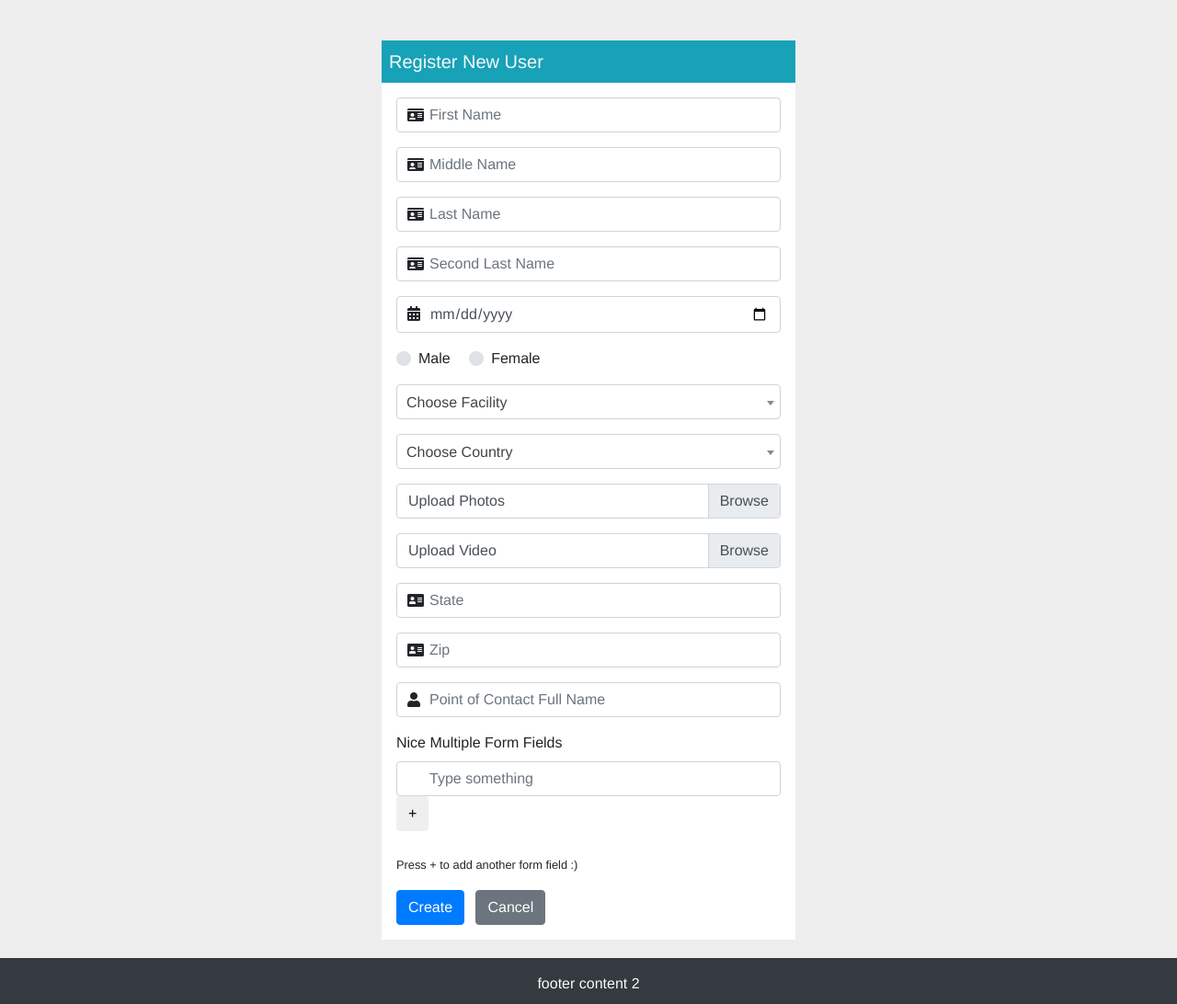
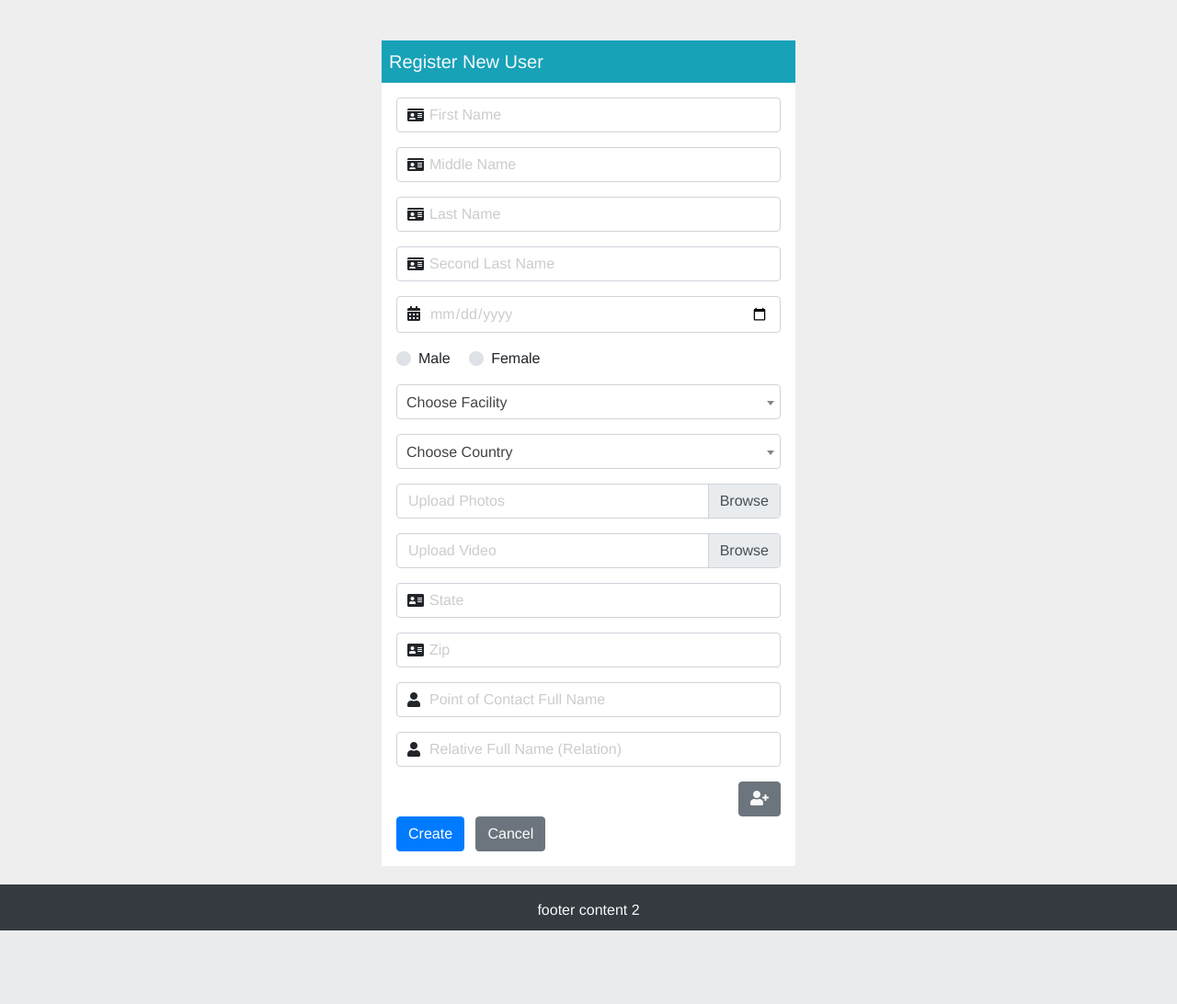
Before and after one commit to weirdaze/reunite, a PHP site: page /add_user.php in a window 1280 px wide. Shown: the part 100-1192 px from the top of the page at 92% size. After the commit the page ends 1112 px from the top, so only its background shows below. Run offline with PHP 8.4, Linux system fonts and the light colour scheme; the visitor is signed in with stand-in values (Sample User, id 1); data that the repository does not hold is empty; some libraries are stand-ins or nearby versions.

Commit message:
add_user updates

```diff
--- a/add_user.php
+++ b/add_user.php
@@ -14,7 +14,7 @@
 	$result = mysqli_query($db,$sql);
 
 ?>
-<form class="formBox pb-3" method="post" action="create_facility.php">
+<form class="formBox pb-3" method="post" action="processadduser.php">
 	<div class="bg-info text-light p-2 mb-3 lead">Register New User</div>
 	<div class="form-group mx-3">
 		<div class="input-icon"><i class="fa fa-id-card"></i></div>
@@ -34,21 +34,21 @@
 	</div>
     <div class="form-group mx-3">
     	<div class="input-icon"><i class="fa fa-calendar-alt"></i></div>
-		<input class="form-control mb-2" type="date" name="dob" placeholder="Date of Birth" required>
+		<input class="form-control mb-2 placeholder" type="date" name="dob" required>
 	</div>
 	<div class="form-group mx-3">
 		<div class="custom-control custom-radio custom-control-inline">
-			<input type="radio" id="sex_1" name="sex" class="custom-control-input" value="m">
+			<input type="radio" id="sex_1" name="sex" class="custom-control-input" value="m" required>
 			<label class="custom-control-label" for="sex_1">Male</label>
 		</div>
 		<div class="custom-control custom-radio custom-control-inline">
-			<input type="radio" id="sex_2" name="sex" class="custom-control-input" value="f">
+			<input type="radio" id="sex_2" name="sex" class="custom-control-input" value="f" required>
 			<label class="custom-control-label" for="sex_2">Female</label>
 		</div>
 	</div>
 	<div class="form-group mx-3">
 		<select class="custom-select form-control mb-2" name="current_facility" required>
-			<option value=""><div class="input-icon">Choose Facility</option>
+			<option value="">Choose Facility</option>
 			<?php
 			    while($row = $result->fetch_assoc()) {
 	        		echo '<option value="'.$row['FacilityNumber'].'">'.$row['FacilityName'].' ('.$row['city'].', '.$row['state'].')</option>';
@@ -68,9 +68,9 @@
 	<div class="form-group mx-3">
 		<div class="input-group">
 			<div class="custom-file">
-	       		<input class="custom-file-input mb-2" type="file" id="photo" name="photo" accept="image/*" multiple/>
+	       		<input class="custom-file-input mb-2" type="file" id="photo" name="photo" accept="image/*"/>
+	       		<label class="custom-file-label placeholder" for="photo">Upload Photos</label>
 	       		<input type="hidden" name="photos">
-	       		<label class="custom-file-label" for="photo">Upload Photos</label>
 	        </div>
         </div>
         <div id="imgThumbnails">
@@ -81,7 +81,7 @@
 		<div class="input-group">
 			<div class="custom-file">
 	       		<input class="custom-file-input mb-2" type="file" id="video" name="video" accept="video/*"/>
-	       		<label class="custom-file-label" for="photo">Upload Video</label>
+	       		<label class="custom-file-label placeholder" for="photo">Upload Video</label>
 	        </div>
         </div>
 	</div>
@@ -97,32 +97,30 @@
 		<div class="input-icon"><i class="fa fa-user"></i></div>
 		<input class="form-control mb-2" type="text" name="poc" placeholder="Point of Contact Full Name">
 	</div>
-    <div class="form-group mx-3">
-		<input type="hidden" name="count" value="1" />
-    	<div class="control-group" id="fields">
-        	<label class="control-label" for="field1">Nice Multiple Form Fields</label>
-        	<div class="controls" id="profs">
-            	<div class="input-append">
-                	<div id="field">
-                		<input autocomplete="off" class="form-control" id="field1" name="prof1" type="text" placeholder="Type something" data-items="8"/>
-                		<button id="b1" class="btn add-more" type="button">+</button>
-                	</div>
-            	</div>
-        	<br>
-        	<small>Press + to add another form field :)</small>
-        	</div>
-    	</div>
+	<div class="form-group mx-3">
+		<div class="input-icon"><i class="fa fa-user"></i></div>
+		<input class="form-control mb-2" type="text" name="rel1" placeholder="Relative Full Name (Relation)">
 	</div>
-	<input class="btn btn-primary ml-3 mr-2" type="submit" value="Create">
+	<div class="d-flex align-items-center justify-content-end">
+		<a id="removeRelative" class="btn btn-danger mr-2 text-light hidden" data-toggle="tooltip" data-title="Remove Relative"><i class="fa fa-user-times"></i></a>
+		<a id="addRelative" class="btn btn-secondary mr-3 text-light" data-toggle="tooltip" data-title="Add Relative"><i class="fa fa-user-plus"></i></a>
+	</div>
+	<input class="btn btn-primary ml-3 mr-2" type="submit" name="submit" value="Create">
 	<a href="admintools.php?clear_temp=1" class="btn btn-secondary">Cancel</a>
 </form>
 <script>
 	$(document).ready(function(){
 		$(".custom-select").select2();
 
+		$("#addRelative, #removeRelative").tooltip();
+
+		$("input[name='dob']").change(function(){
+			$(this).removeClass("placeholder");
+		});
 		$("#photo").change(function(){
 		    var img = new FormData();
 		    img.append("image",$(this).get(0).files[0]);
+		    var filename = $(this).get(0).files[0].name;
 		    /*console.log($(this).get(0).files[0]);*/
 		    $("#imgThumbnails").append("<i class='fa fa-spinner fa-spin fa-lg'></i>");
 		    $.ajax({
@@ -134,37 +132,34 @@
 		    	success: function(data){
 		    		$("#imgThumbnails").find("i").remove();
 		    		$("#imgThumbnails").append(data);
+		    		var photoLabel = $("#photo").next(".custom-file-label");
+		    		var newText = photoLabel.text();
+		    		newText == "Upload Photos" ? newText = filename : newText = newText + "," + filename;
+		    		photoLabel.removeClass("placeholder").text(newText);
+		    		$("#photos").val(newText);
 		    	}
 		    });
 		});
 
 		$("#video").change(function(){
-			$(this).next(".custom-file-label").text($(this).get(0).files[0].name);
+			$(this).next(".custom-file-label").removeClass("placeholder").text($(this).get(0).files[0].name);
 		});
 
-	    var next = 1;
-	    $(".add-more").click(function(e){
-	        e.preventDefault();
-	        var addto = "#field" + next;
-	        var addRemove = "#field" + (next);
-	        next = next + 1;
-	        var newIn = '<input autocomplete="off" class="input form-control" id="field' + next + '" name="field' + next + '" type="text">';
-	        var newInput = $(newIn);
-	        var removeBtn = '<button id="remove' + (next - 1) + '" class="btn btn-danger remove-me" >-</button></div><div id="field">';
-	        var removeButton = $(removeBtn);
-	        $(addto).after(newInput);
-	        $(addRemove).after(removeButton);
-	        $("#field" + next).attr('data-source',$(addto).attr('data-source'));
-	        $("#count").val(next);
+		var count = 1;
+		$("#addRelative").click(function(){
+			$(this).parent().before("\
+				<div class='form-group mx-3 input-added'><div class='input-icon'><i class='fa fa-user'></i></div>\
+				<input class='form-control' type='text' name='rel"+(count+1)+"' placeholder='Relative Full Name (Relation)'></div>\
+			");
+			$("#removeRelative").removeClass("hidden");
+			count++;
+		});
 
-            $('.remove-me').click(function(e){
-                e.preventDefault();
-                var fieldNum = this.id.charAt(this.id.length-1);
-                var fieldID = "#field" + fieldNum;
-                $(this).remove();
-                $(fieldID).remove();
-            });
-	    });
+		$("#removeRelative").click(function(){
+			$(".input-added").last().remove();
+			$(".input-added").length > 0 ? "" : $(this).addClass("hidden");
+			count--;
+		});
 	});
 </script>
 <?php include 'footer.php'?>
--- a/css/main.css
+++ b/css/main.css
@@ -18,6 +18,21 @@ a {
 }
 a:hover {
 	text-decoration: none;
+}
+::placeholder { /* Chrome, Firefox, Opera, Safari 10.1+ */
+    color: #ccc !important;
+    opacity: 1; /* Firefox */
+}
+
+:-ms-input-placeholder { /* Internet Explorer 10-11 */
+    color: #ccc;
+}
+
+::-ms-input-placeholder { /* Microsoft Edge */
+    color: #ccc;
+}
+.placeholder {
+	color: #ccc;
 }
 .hidden {
 	display: none;
--- a/js/main.js
+++ b/js/main.js
@@ -47,16 +47,20 @@ $(document).ready(function(){
 
 	});
 	$(document).on("click","#claimMember",function(){
-		if($(this).data("claim_type") == "child"){
+		var claim_type = $(this).data("claim_type");
 		var uid = $("#uid").data("uid");
 		$.ajax({
 			type: "GET",
 			url: "processclaim",
-				data: {"uid": uid},
+			data: {"uid": uid, "claim_type": claim_type},
 			success: function(data){
+				if(claim_type == "child"){
 					window.location.href = "index.php";
 				}
-			});
+				else {
+					console.log(data);
+				}
 			}
 		});
 	});
+});
```
Also changed, not shown: processadduser.php (added, +40 -0 lines), processclaim.php (+14 -4 lines). Lines whose indentation alone changed are shown as unchanged.
